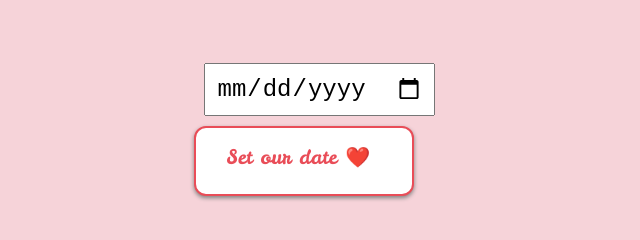
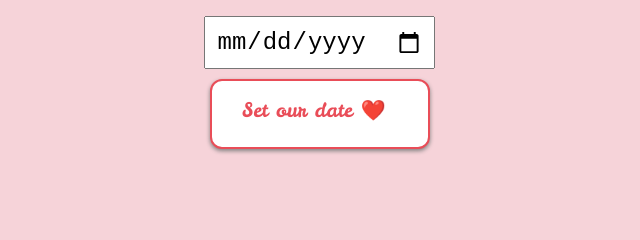
Before and after one commit to justdummygaming/datequestion, a plain HTML site: page index.html in a window 1280 px wide. Both pictures are taken after a click on the button "Yes". Shown: the part 536-776 px from the top of the page, without its empty margins (320-960 px from the left). Drawn offline with Linux system fonts and the light colour scheme.

Commit message:
Update style.css

```diff
--- a/style.css
+++ b/style.css
@@ -101,8 +101,13 @@
   width: 100%;
   max-width: 600px;
   margin: 20px auto;
-
-
+}
+.date-choices1 {
+  grid-template-columns: 1fr !important;
+  display: flex !important;
+  flex-direction: column;
+  align-items: center;
+  justify-content: center;
 }
 .date-choice-btn {
   border: none;
```
